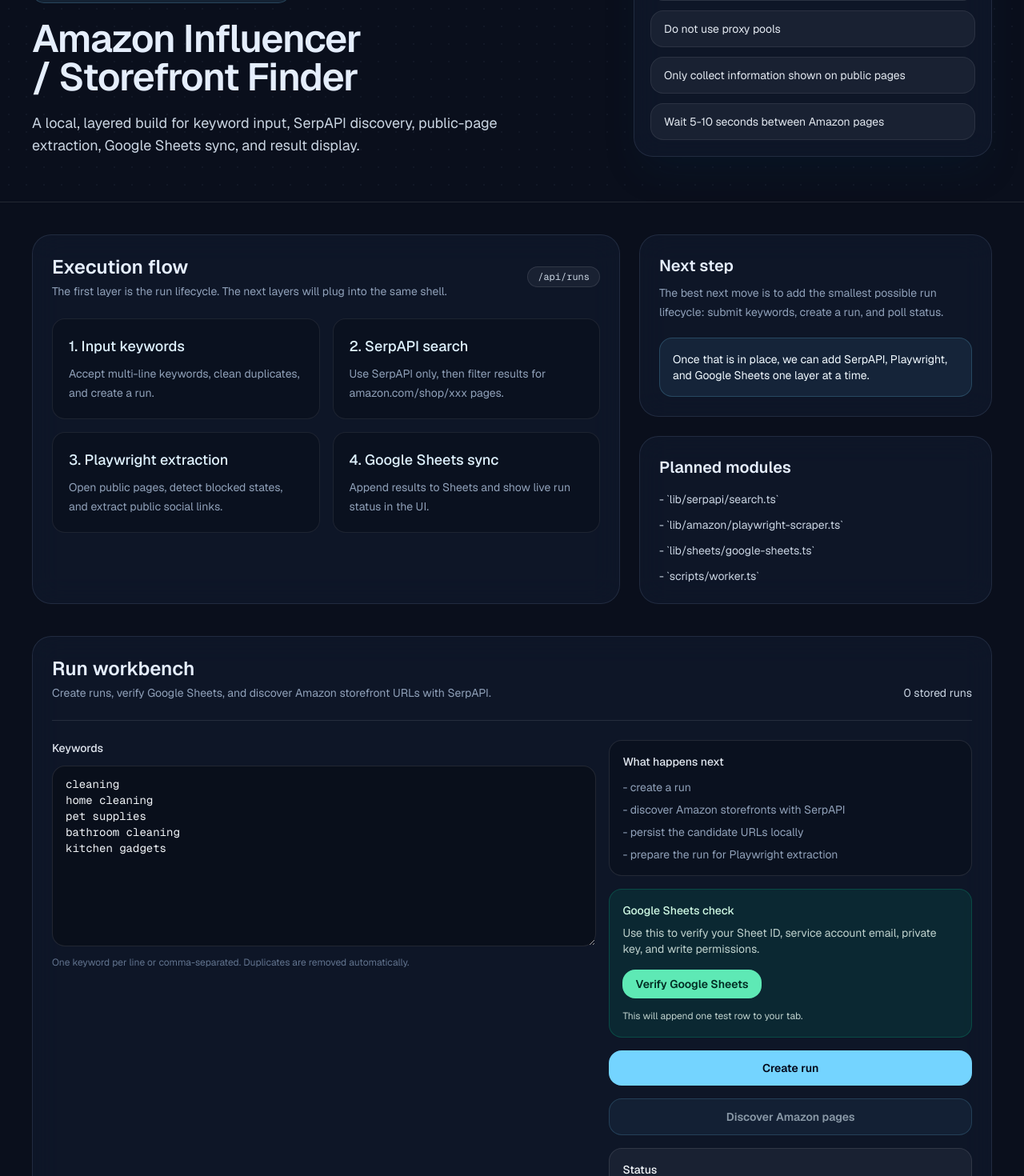
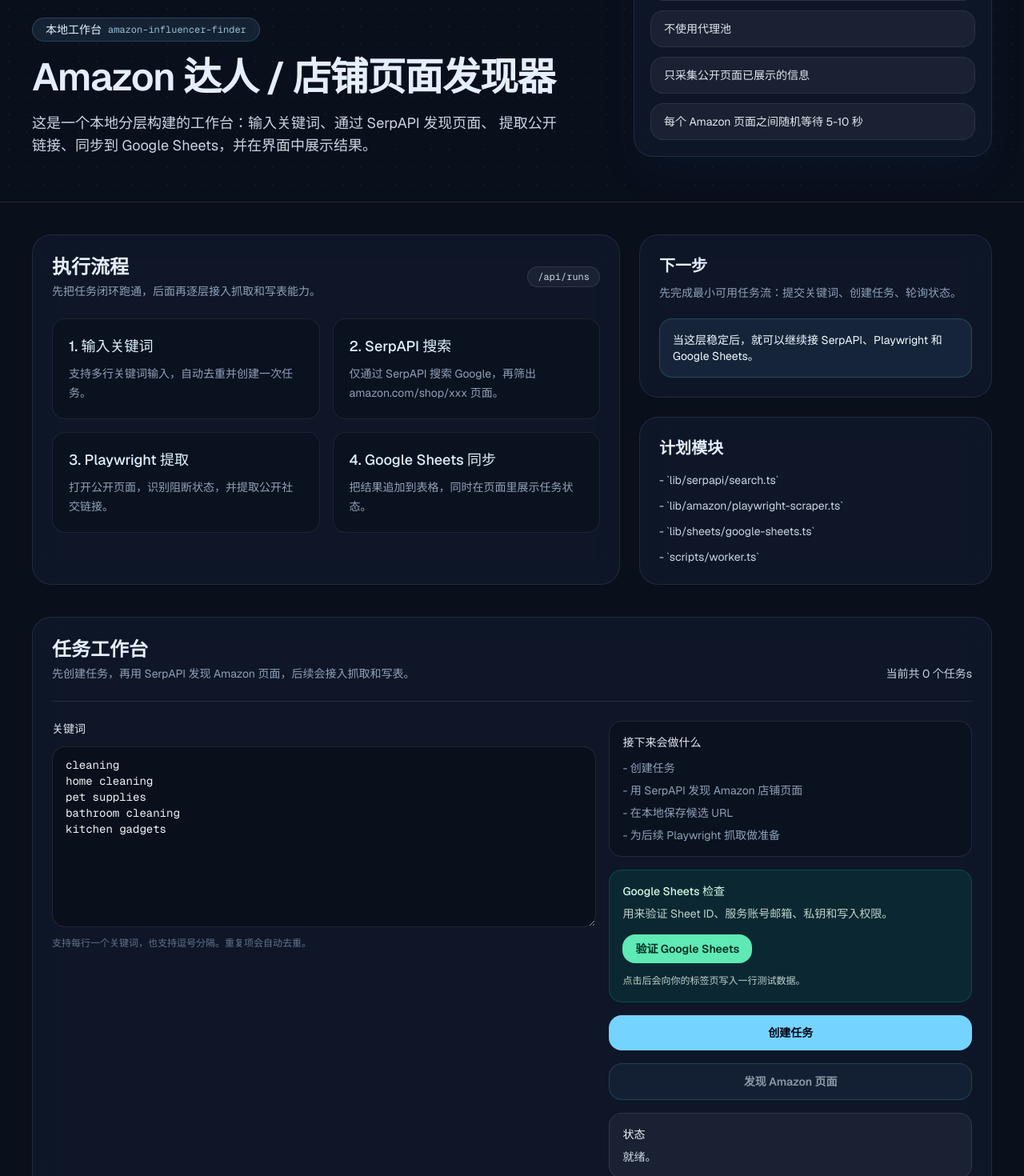
Before and after one commit to wonglap45-eng/amazon-influencer-finder, a Next.js app: page / in a window 1280 px wide. Shown: the part 220-1690 px from the top of the page at 80% size. Built offline with nearby package versions, Linux system fonts and the light colour scheme.

Commit message:
Translate UI to Chinese

```diff
--- a/src/app/api/runs/[id]/discover/route.ts
+++ b/src/app/api/runs/[id]/discover/route.ts
@@ -19,7 +19,7 @@
   try {
     await updateRun(id, {
       status: "running",
-      message: "Discovering Amazon storefronts with SerpAPI...",
+      message: "正在使用 SerpAPI 发现 Amazon 店铺页面...",
     });
 
     const { discovered, uniqueUrls } = await discoverAmazonShopUrlsForKeywords(run.keywords);
@@ -34,8 +34,8 @@
 
     const message =
       uniqueUrls.length > 0
-        ? `Discovered ${uniqueUrls.length} Amazon storefront candidate${uniqueUrls.length === 1 ? "" : "s"}.`
-        : "No Amazon storefront pages were found from the current keyword set.";
+        ? `已发现 ${uniqueUrls.length} 个 Amazon 候选页面。`
+        : "当前关键词没有找到 Amazon 候选页面。";
 
     const nextRun = await setRunResults(id, results, "running", message);
     const refreshedRun = nextRun ?? (await getRun(id));
--- a/src/app/api/verify/sheets/route.ts
+++ b/src/app/api/verify/sheets/route.ts
@@ -23,7 +23,7 @@
       return Response.json(
         {
           ok: false,
-          error: result.error ?? "missing_env",
+          error: result.error ?? "缺少必要环境变量",
           missing: result.missing,
         },
         { status: 400 },
--- a/src/app/layout.tsx
+++ b/src/app/layout.tsx
@@ -14,7 +14,7 @@
 
 export const metadata: Metadata = {
   title: "amazon-influencer-finder",
-  description: "Local Amazon influencer and storefront discovery workspace",
+  description: "本地 Amazon 达人页面发现与分析工作台",
 };
 
 export default function RootLayout({
--- a/src/app/page.tsx
+++ b/src/app/page.tsx
@@ -2,33 +2,29 @@
 
 const phases = [
   {
-    title: "1. Input keywords",
-    description:
-      "Accept multi-line keywords, clean duplicates, and create a run.",
+    title: "1. 输入关键词",
+    description: "支持多行关键词输入，自动去重并创建一次任务。",
   },
   {
-    title: "2. SerpAPI search",
-    description:
-      "Use SerpAPI only, then filter results for amazon.com/shop/xxx pages.",
+    title: "2. SerpAPI 搜索",
+    description: "仅通过 SerpAPI 搜索 Google，再筛出 amazon.com/shop/xxx 页面。",
   },
   {
-    title: "3. Playwright extraction",
-    description:
-      "Open public pages, detect blocked states, and extract public social links.",
+    title: "3. Playwright 提取",
+    description: "打开公开页面，识别阻断状态，并提取公开社交链接。",
   },
   {
-    title: "4. Google Sheets sync",
-    description:
-      "Append results to Sheets and show live run status in the UI.",
+    title: "4. Google Sheets 同步",
+    description: "把结果追加到表格，同时在页面里展示任务状态。",
   },
 ];
 
 const rules = [
-  "Do not log in to Amazon",
-  "Do not bypass CAPTCHA / Robot Check / Access Denied",
-  "Do not use proxy pools",
-  "Only collect information shown on public pages",
-  "Wait 5-10 seconds between Amazon pages",
+  "不登录 Amazon",
+  "不绕过 CAPTCHA / Robot Check / Access Denied",
+  "不使用代理池",
+  "只采集公开页面已展示的信息",
+  "每个 Amazon 页面之间随机等待 5-10 秒",
 ];
 
 export default function Home() {
@@ -40,25 +36,25 @@
           <div className="flex flex-col gap-6 lg:flex-row lg:items-end lg:justify-between">
             <div className="max-w-3xl space-y-5">
               <div className="inline-flex items-center gap-2 rounded-full border border-sky-300/20 bg-sky-300/10 px-4 py-1 text-sm text-sky-100">
-                Local workspace
+                本地工作台
                 <span className="font-mono text-xs text-sky-200/80">
                   amazon-influencer-finder
                 </span>
               </div>
               <h1 className="text-4xl font-semibold tracking-tight text-balance sm:text-5xl">
-                Amazon Influencer / Storefront Finder
+                Amazon 达人 / 店铺页面发现器
               </h1>
               <p className="max-w-2xl text-base leading-7 text-slate-300 sm:text-lg">
-                A local, layered build for keyword input, SerpAPI discovery, public-page
-                extraction, Google Sheets sync, and result display.
+                这是一个本地分层构建的工作台：输入关键词、通过 SerpAPI 发现页面、
+                提取公开链接、同步到 Google Sheets，并在界面中展示结果。
               </p>
             </div>
 
             <div className="glass w-full max-w-md rounded-3xl p-5 shadow-2xl shadow-sky-950/20">
               <div className="flex items-center justify-between">
-                <span className="text-sm text-slate-300">Implementation status</span>
+                <span className="text-sm text-slate-300">当前状态</span>
                 <span className="rounded-full bg-emerald-400/15 px-3 py-1 text-xs text-emerald-300">
-                  scaffold ready
+                  骨架已就绪
                 </span>
               </div>
               <div className="mt-4 space-y-3">
@@ -80,10 +76,9 @@
         <div className="glass rounded-3xl p-6">
           <div className="flex items-center justify-between gap-4">
             <div>
-              <h2 className="text-2xl font-semibold">Execution flow</h2>
+              <h2 className="text-2xl font-semibold">执行流程</h2>
               <p className="mt-1 text-sm text-slate-400">
-                The first layer is the run lifecycle. The next layers will plug into the
-                same shell.
+                先把任务闭环跑通，后面再逐层接入抓取和写表能力。
               </p>
             </div>
             <div className="rounded-full border border-white/10 bg-white/5 px-3 py-1 font-mono text-xs text-slate-300">
@@ -108,19 +103,17 @@
 
         <aside className="space-y-6">
           <div className="glass rounded-3xl p-6">
-            <h2 className="text-xl font-semibold">Next step</h2>
+            <h2 className="text-xl font-semibold">下一步</h2>
             <p className="mt-2 text-sm leading-6 text-slate-400">
-              The best next move is to add the smallest possible run lifecycle:
-              submit keywords, create a run, and poll status.
+              先完成最小可用任务流：提交关键词、创建任务、轮询状态。
             </p>
             <div className="mt-5 rounded-2xl border border-sky-300/20 bg-sky-300/8 p-4 text-sm text-sky-50">
-              Once that is in place, we can add SerpAPI, Playwright, and Google Sheets
-              one layer at a time.
+              当这层稳定后，就可以继续接 SerpAPI、Playwright 和 Google Sheets。
             </div>
           </div>
 
           <div className="glass rounded-3xl p-6">
-            <h2 className="text-xl font-semibold">Planned modules</h2>
+            <h2 className="text-xl font-semibold">计划模块</h2>
             <ul className="mt-4 space-y-3 text-sm text-slate-300">
               <li>- `lib/serpapi/search.ts`</li>
               <li>- `lib/amazon/playwright-scraper.ts`</li>
--- a/src/components/run-workbench.tsx
+++ b/src/components/run-workbench.tsx
@@ -76,7 +76,7 @@
 
   useEffect(() => {
     void refreshRuns().catch(() => {
-      setMessage("Failed to load existing runs.");
+      setMessage("加载已有任务失败。");
     });
   }, [refreshRuns]);
 
@@ -106,7 +106,7 @@
     try {
       const keywords = parseKeywords(keywordsText);
       if (!keywords.length) {
-        setMessage("Enter at least one keyword.");
+        setMessage("请至少输入一个关键词。");
         return;
       }
 
@@ -118,15 +118,15 @@
 
       const data = (await response.json()) as { run?: RunRecord; error?: string };
       if (!response.ok || !data.run) {
-        setMessage(data.error ?? "Failed to create run.");
+        setMessage(data.error ?? "创建任务失败。");
         return;
       }
 
       setRuns((current) => [data.run!, ...current.filter((run) => run.id !== data.run!.id)]);
       setActiveRunId(data.run.id);
-      setMessage(`Run ${data.run.id.slice(0, 8)} created.`);
+      setMessage(`已创建任务 ${data.run.id.slice(0, 8)}。`);
     } catch {
-      setMessage("Something went wrong creating the run.");
+      setMessage("创建任务时出错。");
     } finally {
       setBusy(false);
     }
@@ -146,19 +146,19 @@
       if (!response.ok) {
         setSheetCheckMessage(
           data.missing?.length
-            ? `Missing: ${data.missing.join(", ")}`
+            ? `缺少变量：${data.missing.join(", ")}`
             : data.availableTabs?.length
-              ? `${data.error ?? "Sheets verification failed."} Tabs: ${data.availableTabs.join(", ")}.`
-              : data.error ?? "Sheets verification failed.",
+              ? `${data.error ?? "Google Sheets 验证失败。"} 可用标签：${data.availableTabs.join(", ")}。`
+              : data.error ?? "Google Sheets 验证失败。",
         );
         return;
       }
 
       setSheetCheckMessage(
-        `Connected. Wrote test row to ${data.tabName} in ${data.spreadsheetTitle ?? "sheet"}.`,
+        `连接成功。已向 ${data.spreadsheetTitle ?? "表格"} 的 ${data.tabName} 写入测试行。`,
       );
     } catch {
-      setSheetCheckMessage("Sheets verification request failed.");
+      setSheetCheckMessage("Google Sheets 验证请求失败。");
     } finally {
       setSheetCheckBusy(false);
     }
@@ -166,7 +166,7 @@
 
   async function handleDiscover() {
     if (!activeRunId) {
-      setDiscoverMessage("Create or select a run first.");
+      setDiscoverMessage("请先创建或选择一个任务。");
       return;
     }
 
@@ -186,18 +186,18 @@
       };
 
       if (!response.ok || !data.ok || !data.run) {
-        setDiscoverMessage(data.error ?? "Discovery failed.");
+        setDiscoverMessage(data.error ?? "发现流程失败。");
         return;
       }
 
       setRuns((current) => [data.run!, ...current.filter((run) => run.id !== data.run!.id)]);
       setDiscoverMessage(
         data.discoveredCount
-          ? `Discovered ${data.discoveredCount} Amazon storefront candidate${data.discoveredCount === 1 ? "" : "s"}.`
-          : "No Amazon storefront pages were found.",
+          ? `发现 ${data.discoveredCount} 个 Amazon 候选页面。`
+          : "没有找到 Amazon 候选页面。",
       );
     } catch {
-      setDiscoverMessage("Discovery request failed.");
+      setDiscoverMessage("发现请求失败。");
     } finally {
       setDiscoverBusy(false);
     }
@@ -211,19 +211,19 @@
       <div className="glass rounded-3xl p-6">
         <div className="flex flex-col gap-4 border-b border-white/10 pb-6 lg:flex-row lg:items-end lg:justify-between">
           <div>
-            <h2 className="text-2xl font-semibold">Run workbench</h2>
+            <h2 className="text-2xl font-semibold">任务工作台</h2>
             <p className="mt-1 text-sm text-slate-400">
-              Create runs, verify Google Sheets, and discover Amazon storefront URLs with SerpAPI.
+              先创建任务，再用 SerpAPI 发现 Amazon 页面，后续会接入抓取和写表。
             </p>
           </div>
           <div className="text-sm text-slate-300">
-            {runs.length} stored run{runs.length === 1 ? "" : "s"}
+            当前共 {runs.length} 个任务{runs.length === 1 ? "" : "s"}
           </div>
         </div>
 
         <form className="mt-6 grid gap-4 lg:grid-cols-[1.2fr_0.8fr]" onSubmit={handleSubmit}>
           <label className="flex flex-col gap-3">
-            <span className="text-sm font-medium text-slate-200">Keywords</span>
+            <span className="text-sm font-medium text-slate-200">关键词</span>
             <textarea
               value={keywordsText}
               onChange={(event) => setKeywordsText(event.target.value)}
@@ -232,26 +232,25 @@
               placeholder={"cleaning\nhome cleaning\npet supplies"}
             />
             <p className="text-xs text-slate-500">
-              One keyword per line or comma-separated. Duplicates are removed automatically.
+              支持每行一个关键词，也支持逗号分隔。重复项会自动去重。
             </p>
           </label>
 
           <div className="flex flex-col gap-4">
             <div className="rounded-2xl border border-white/10 bg-black/20 p-4">
-              <div className="text-sm font-medium text-slate-200">What happens next</div>
+              <div className="text-sm font-medium text-slate-200">接下来会做什么</div>
               <ul className="mt-3 space-y-2 text-sm text-slate-400">
-                <li>- create a run</li>
-                <li>- discover Amazon storefronts with SerpAPI</li>
-                <li>- persist the candidate URLs locally</li>
-                <li>- prepare the run for Playwright extraction</li>
+                <li>- 创建任务</li>
+                <li>- 用 SerpAPI 发现 Amazon 店铺页面</li>
+                <li>- 在本地保存候选 URL</li>
+                <li>- 为后续 Playwright 抓取做准备</li>
               </ul>
             </div>
 
             <div className="rounded-2xl border border-emerald-400/20 bg-emerald-400/10 p-4">
-              <div className="text-sm font-medium text-emerald-100">Google Sheets check</div>
+              <div className="text-sm font-medium text-emerald-100">Google Sheets 检查</div>
               <p className="mt-2 text-sm text-emerald-50/80">
-                Use this to verify your Sheet ID, service account email, private key, and
-                write permissions.
+                用来验证 Sheet ID、服务账号邮箱、私钥和写入权限。
               </p>
               <button
                 type="button"
@@ -259,10 +258,10 @@
                 disabled={sheetCheckBusy}
                 className="mt-4 rounded-2xl bg-emerald-300 px-4 py-2 text-sm font-semibold text-emerald-950 transition hover:bg-emerald-200 disabled:cursor-not-allowed disabled:opacity-60"
               >
-                {sheetCheckBusy ? "Checking..." : "Verify Google Sheets"}
+                {sheetCheckBusy ? "检查中..." : "验证 Google Sheets"}
               </button>
               <p className="mt-3 text-xs leading-5 text-emerald-50/80">
-                {sheetCheckMessage || "This will append one test row to your tab."}
+                {sheetCheckMessage || "点击后会向你的标签页写入一行测试数据。"}
               </p>
             </div>
 
@@ -271,7 +270,7 @@
               disabled={busy}
               className="rounded-2xl bg-sky-300 px-5 py-3 text-sm font-semibold text-slate-950 transition hover:bg-sky-200 disabled:cursor-not-allowed disabled:opacity-60"
             >
-              {busy ? "Creating run..." : "Create run"}
+              {busy ? "创建中..." : "创建任务"}
             </button>
 
             <button
@@ -280,12 +279,12 @@
               disabled={discoverBusy || !activeRunId}
               className="rounded-2xl border border-sky-300/30 bg-sky-300/10 px-5 py-3 text-sm font-semibold text-sky-100 transition hover:bg-sky-300/20 disabled:cursor-not-allowed disabled:opacity-60"
             >
-              {discoverBusy ? "Discovering..." : "Discover Amazon pages"}
+              {discoverBusy ? "发现中..." : "发现 Amazon 页面"}
             </button>
 
             <div className="rounded-2xl border border-white/10 bg-white/5 p-4 text-sm text-slate-300">
-              <div className="font-medium text-slate-100">Status</div>
-              <p className="mt-2">{message || "Ready."}</p>
+              <div className="font-medium text-slate-100">状态</div>
+              <p className="mt-2">{message || "就绪。"}</p>
               {discoverMessage ? <p className="mt-2 text-sky-100">{discoverMessage}</p> : null}
             </div>
           </div>
@@ -295,20 +294,20 @@
       <div className="mt-6 grid gap-6 lg:grid-cols-[0.8fr_1.2fr]">
         <div className="glass rounded-3xl p-6">
           <div className="flex items-center justify-between">
-            <h3 className="text-xl font-semibold">Recent runs</h3>
+            <h3 className="text-xl font-semibold">最近任务</h3>
             <button
               type="button"
               onClick={() => void refreshRuns()}
               className="rounded-full border border-white/10 bg-white/5 px-3 py-1 text-xs text-slate-300 transition hover:bg-white/10"
             >
-              Refresh
+              刷新
             </button>
           </div>
 
           <div className="mt-4 space-y-3">
             {runs.length === 0 ? (
               <div className="rounded-2xl border border-dashed border-white/10 bg-black/20 p-4 text-sm text-slate-500">
-                No runs yet. Create your first one above.
+                还没有任务，先在上面创建一个。
               </div>
             ) : (
               runs.map((run) => (
@@ -324,7 +323,7 @@
                 >
                   <div className="flex items-center justify-between gap-3">
                     <div className="font-medium text-slate-100">
-                      {run.keywords.length} keyword{run.keywords.length === 1 ? "" : "s"}
+                      {run.keywords.length} 个关键词
                     </div>
                     <div className="rounded-full bg-white/5 px-2 py-0.5 font-mono text-[11px] text-slate-400">
                       {run.status}
@@ -352,25 +351,25 @@
         <div className="glass rounded-3xl p-6">
           {!activeRun ? (
             <div className="rounded-2xl border border-dashed border-white/10 bg-black/20 p-8 text-center text-slate-500">
-              Select a run to see details.
+              选择一个任务即可查看详情。
             </div>
           ) : (
             <>
               <div className="flex flex-col gap-4 border-b border-white/10 pb-4 lg:flex-row lg:items-start lg:justify-between">
                 <div>
-                  <div className="text-sm text-slate-400">Active run</div>
+                  <div className="text-sm text-slate-400">当前任务</div>
                   <h3 className="mt-1 text-2xl font-semibold">
                     {activeRun.id.slice(0, 8)}
                   </h3>
                   <p className="mt-1 text-sm text-slate-500">
-                    Created {new Date(activeRun.createdAt).toLocaleString()}
+                    创建于 {new Date(activeRun.createdAt).toLocaleString()}
                   </p>
                 </div>
                 <div className="rounded-2xl border border-white/10 bg-black/20 px-4 py-3 text-sm">
-                  <div className="text-slate-400">Status</div>
+                  <div className="text-slate-400">状态</div>
                   <div className="mt-1 font-semibold text-sky-100">{activeRun.status}</div>
                   <div className="mt-1 text-xs text-slate-500">
-                    Updated {new Date(activeRun.updatedAt ?? activeRun.createdAt).toLocaleString()}
+                    更新于 {new Date(activeRun.updatedAt ?? activeRun.createdAt).toLocaleString()}
                   </div>
                 </div>
               </div>
@@ -389,10 +388,10 @@
               <div className="mt-5 grid gap-3 md:grid-cols-4">
                 {stats &&
                   ([
-                    ["OK", stats.ok],
-                    ["Blocked", stats.blocked],
-                    ["Error", stats.error],
-                    ["Pending", stats.pending],
+                    ["成功", stats.ok],
+                    ["阻断", stats.blocked],
+                    ["错误", stats.error],
+                    ["待处理", stats.pending],
                   ] as const).map(([label, value]) => (
                     <div key={label} className="rounded-2xl border border-white/10 bg-black/20 p-4">
                       <div className="text-xs uppercase tracking-wide text-slate-500">{label}</div>
@@ -405,18 +404,17 @@
                 <table className="w-full border-collapse text-left text-sm">
                   <thead className="bg-white/5 text-slate-300">
                     <tr>
-                      <th className="px-4 py-3 font-medium">Amazon page</th>
-                      <th className="px-4 py-3 font-medium">State</th>
-                      <th className="px-4 py-3 font-medium">Social links</th>
-                      <th className="px-4 py-3 font-medium">Notes</th>
+                      <th className="px-4 py-3 font-medium">Amazon 页面</th>
+                      <th className="px-4 py-3 font-medium">状态</th>
+                      <th className="px-4 py-3 font-medium">社交链接</th>
+                      <th className="px-4 py-3 font-medium">备注</th>
                     </tr>
                   </thead>
                   <tbody>
                     {activeRun.results.length === 0 ? (
                       <tr>
                         <td className="px-4 py-6 text-slate-500" colSpan={4}>
-                          No extraction results yet. This is expected until the worker layer
-                          is added.
+                          还没有提取结果，这在接入 Playwright 之前是正常的。
                         </td>
                       </tr>
                     ) : (
@@ -440,7 +438,7 @@
                           </td>
                           <td className="px-4 py-4 align-top text-slate-300">
                             {result.socialLinks.length === 0 ? (
-                              <span className="text-slate-500">None</span>
+                              <span className="text-slate-500">无</span>
                             ) : (
                               <div className="flex flex-col gap-2">
                                 {result.socialLinks.map((item) => (
```
